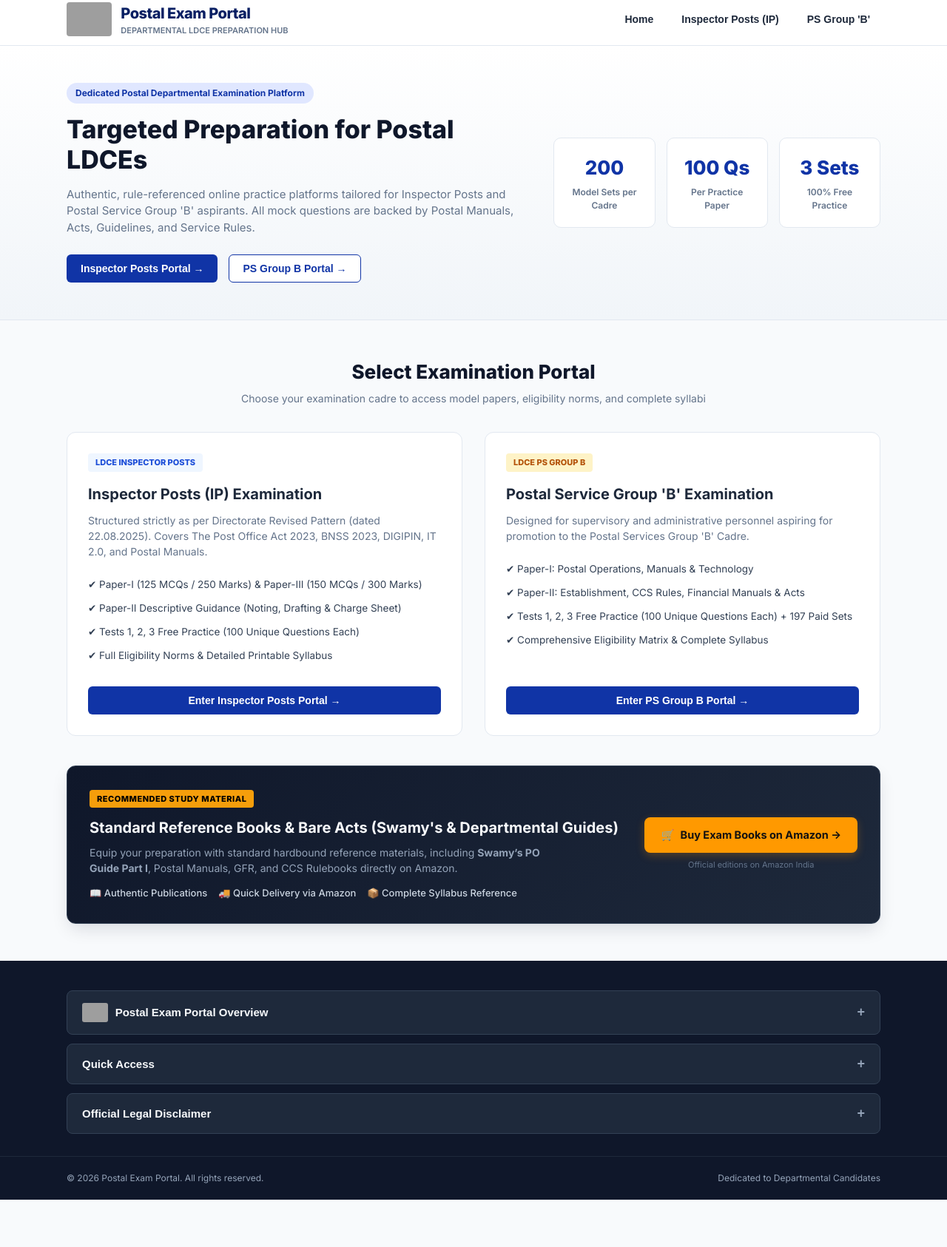
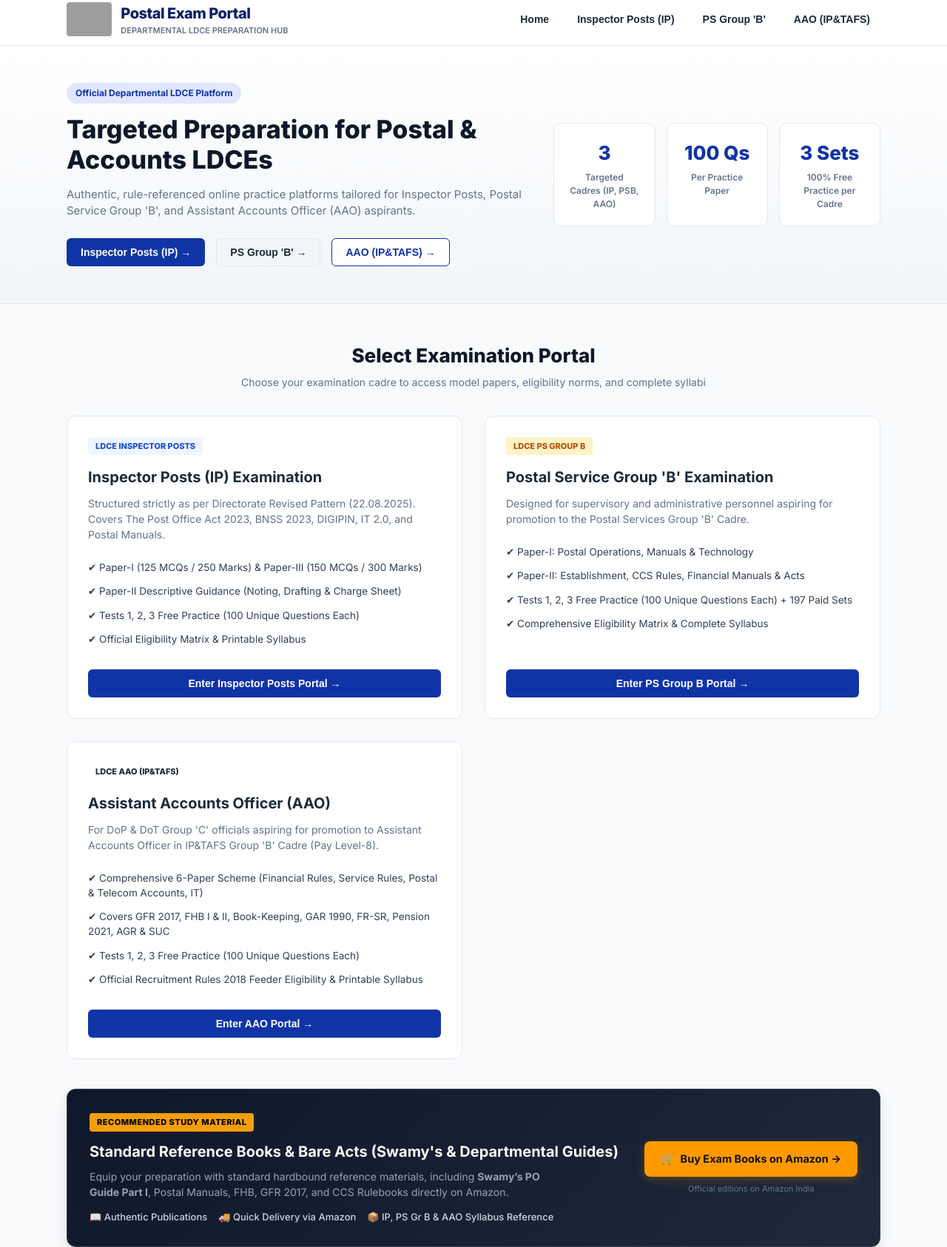
Before and after one commit to saraswat-media/postal-exam-portal, a plain HTML site: page index.html in a window 1280 px wide. Shown: the part 9-1695 px from the top of the page at 74% size. Before the commit the page ends 1631 px from the top, so only its background shows below. Drawn offline with Linux system fonts and the light colour scheme; grey boxes are pictures that could not be loaded.

Commit message:
Update index.html

```diff
--- a/index.html
+++ b/index.html
@@ -11,12 +11,12 @@
 </head>
 <body>
 
-  <!-- Primary Navigation (Mobile & Desktop) -->
+  <!-- Navigation Bar -->
   <header class="navbar">
     <div class="container nav-content">
       <div class="brand-container" onclick="showView('view-home')">
         <div class="brand-logo-wrapper">
-          <img src="Postalexam.png" alt="Postal Exam Portal Logo" class="brand-logo" onerror="this.style.display='none'; document.getElementById('logo-fallback-text').style.display='flex';">
+          <img src="Postalexam.png" alt="Portal Logo" class="brand-logo" onerror="this.style.display='none'; document.getElementById('logo-fallback-text').style.display='flex';">
           <div id="logo-fallback-text" class="logo-fallback-box" style="display: none;">📮</div>
         </div>
         <div class="brand-text">
@@ -29,6 +29,7 @@
         <button class="nav-btn" onclick="showView('view-home')">Home</button>
         <button class="nav-btn" onclick="openExamHub('IPO')">Inspector Posts (IP)</button>
         <button class="nav-btn" onclick="openExamHub('PSB')">PS Group 'B'</button>
+        <button class="nav-btn" onclick="openExamHub('AAO')">AAO (IP&TAFS)</button>
       </nav>
     </div>
   </header>
@@ -40,21 +41,21 @@
     <section class="hero-section">
       <div class="container hero-grid">
         <div class="hero-text">
-          <span class="hero-pill">Dedicated Postal Departmental Examination Platform</span>
-          <h1>Targeted Preparation for Postal LDCEs</h1>
+          <span class="hero-pill">Official Departmental LDCE Platform</span>
+          <h1>Targeted Preparation for Postal & Accounts LDCEs</h1>
           <p>
-            Authentic, rule-referenced online practice platforms tailored for Inspector Posts and Postal Service Group 'B' aspirants.
-            All mock questions are backed by Postal Manuals, Acts, Guidelines, and Service Rules.
+            Authentic, rule-referenced online practice platforms tailored for Inspector Posts, Postal Service Group 'B', and Assistant Accounts Officer (AAO) aspirants.
           </p>
           <div class="hero-actions">
-            <button class="btn btn-primary" onclick="openExamHub('IPO')">Inspector Posts Portal →</button>
-            <button class="btn btn-outline" onclick="openExamHub('PSB')">PS Group B Portal →</button>
+            <button class="btn btn-primary" onclick="openExamHub('IPO')">Inspector Posts (IP) →</button>
+            <button class="btn btn-secondary" onclick="openExamHub('PSB')">PS Group 'B' →</button>
+            <button class="btn btn-outline" onclick="openExamHub('AAO')">AAO (IP&TAFS) →</button>
           </div>
         </div>
         <div class="hero-metrics">
           <div class="metric-card">
-            <h3>200</h3>
-            <p>Model Sets per Cadre</p>
+            <h3>3</h3>
+            <p>Targeted Cadres (IP, PSB, AAO)</p>
           </div>
           <div class="metric-card">
             <h3>100 Qs</h3>
@@ -62,13 +63,13 @@
           </div>
           <div class="metric-card">
             <h3>3 Sets</h3>
-            <p>100% Free Practice</p>
+            <p>100% Free Practice per Cadre</p>
           </div>
         </div>
       </div>
     </section>
 
-    <!-- Main Exam Selection Section -->
+    <!-- Exam Selection Cards -->
     <section class="exam-select-section container">
       <div class="section-heading">
         <h2>Select Examination Portal</h2>
@@ -76,25 +77,25 @@
       </div>
 
       <div class="exam-grid">
-        <!-- Exam Card 1: Inspector Posts -->
+        <!-- Card 1: Inspector Posts -->
         <div class="exam-card">
           <div class="card-badge ip-badge">LDCE Inspector Posts</div>
           <h3>Inspector Posts (IP) Examination</h3>
           <p class="exam-desc">
-            Structured strictly as per Directorate Revised Pattern (dated 22.08.2025). Covers The Post Office Act 2023, BNSS 2023, DIGIPIN, IT 2.0, and Postal Manuals.
+            Structured strictly as per Directorate Revised Pattern (22.08.2025). Covers The Post Office Act 2023, BNSS 2023, DIGIPIN, IT 2.0, and Postal Manuals.
           </p>
           <ul class="exam-features">
             <li>✔ Paper-I (125 MCQs / 250 Marks) & Paper-III (150 MCQs / 300 Marks)</li>
             <li>✔ Paper-II Descriptive Guidance (Noting, Drafting & Charge Sheet)</li>
             <li>✔ Tests 1, 2, 3 Free Practice (100 Unique Questions Each)</li>
-            <li>✔ Full Eligibility Norms & Detailed Printable Syllabus</li>
+            <li>✔ Official Eligibility Matrix & Printable Syllabus</li>
           </ul>
           <div class="card-actions">
             <button class="btn btn-primary full-width" onclick="openExamHub('IPO')">Enter Inspector Posts Portal →</button>
           </div>
         </div>
 
-        <!-- Exam Card 2: Postal Service Group B -->
+        <!-- Card 2: Postal Service Group B -->
         <div class="exam-card">
           <div class="card-badge psb-badge">LDCE PS Group B</div>
           <h3>Postal Service Group 'B' Examination</h3>
@@ -111,21 +112,39 @@
             <button class="btn btn-primary full-width" onclick="openExamHub('PSB')">Enter PS Group B Portal →</button>
           </div>
         </div>
+
+        <!-- Card 3: Assistant Accounts Officer (AAO) -->
+        <div class="exam-card">
+          <div class="card-badge aao-badge">LDCE AAO (IP&TAFS)</div>
+          <h3>Assistant Accounts Officer (AAO)</h3>
+          <p class="exam-desc">
+            For DoP & DoT Group 'C' officials aspiring for promotion to Assistant Accounts Officer in IP&TAFS Group 'B' Cadre (Pay Level-8).
+          </p>
+          <ul class="exam-features">
+            <li>✔ Comprehensive 6-Paper Scheme (Financial Rules, Service Rules, Postal & Telecom Accounts, IT)</li>
+            <li>✔ Covers GFR 2017, FHB I & II, Book-Keeping, GAR 1990, FR-SR, Pension 2021, AGR & SUC</li>
+            <li>✔ Tests 1, 2, 3 Free Practice (100 Unique Questions Each)</li>
+            <li>✔ Official Recruitment Rules 2018 Feeder Eligibility & Printable Syllabus</li>
+          </ul>
+          <div class="card-actions">
+            <button class="btn btn-primary full-width" onclick="openExamHub('AAO')">Enter AAO Portal →</button>
+          </div>
+        </div>
       </div>
 
-      <!-- Amazon Affiliate Showcase Card -->
+      <!-- Amazon Affiliate Card -->
       <div class="affiliate-banner-card">
         <div class="affiliate-content">
           <div class="affiliate-badge">Recommended Study Material</div>
           <h3>Standard Reference Books & Bare Acts (Swamy's & Departmental Guides)</h3>
           <p>
             Equip your preparation with standard hardbound reference materials, including
-            <b>Swamy’s PO Guide Part I</b>, Postal Manuals, GFR, and CCS Rulebooks directly on Amazon.
+            <b>Swamy’s PO Guide Part I</b>, Postal Manuals, FHB, GFR 2017, and CCS Rulebooks directly on Amazon.
           </p>
           <div class="affiliate-perks">
             <span>📖 Authentic Publications</span>
             <span>🚚 Quick Delivery via Amazon</span>
-            <span>📦 Complete Syllabus Reference</span>
+            <span>📦 IP, PS Gr B & AAO Syllabus Reference</span>
           </div>
         </div>
         <div class="affiliate-action">
@@ -146,7 +165,7 @@
   <main id="view-exam-hub" class="page-view hidden">
     <div class="container">
 
-      <!-- Hub Breadcrumb & Navigation -->
+      <!-- Hub Header -->
       <div class="hub-header">
         <button class="btn btn-light" onclick="showView('view-home')">← Back to Portal Home</button>
         <div class="hub-title-block">
@@ -156,7 +175,7 @@
         <div id="user-tier-badge" class="badge">Free Mode: 3 Sets Unlocked</div>
       </div>
 
-      <!-- Hub Tab Controller -->
+      <!-- Hub Tabs -->
       <div class="hub-tabs">
         <button class="tab-btn active" id="tab-btn-tests" onclick="switchHubTab('tests')">📝 Practice Papers (200 Sets)</button>
         <button class="tab-btn" id="tab-btn-eligibility" onclick="switchHubTab('eligibility')">🎓 Cadre Eligibility Details</button>
@@ -167,7 +186,7 @@
       <div class="hub-book-strip no-print">
         <div class="hub-book-text">
           <strong>📚 Need Physical Reference Books for this Syllabus?</strong>
-          <span>Get Swamy's PO Guide Part 1, Postal Manuals, and CCS Rules on Amazon.</span>
+          <span>Get Swamy's Compilations, Postal Accounts Manual, GFR 2017, and CCS Rules on Amazon.</span>
         </div>
         <a href="https://www.amazon.in/s?k=po+guide+part+1+swamy&crid=BATK77KEQ5XN&sprefix=Po+guide%2Caps%2C398&linkCode=ll2&tag=wwwfbcomrsara-21&linkId=6fc5eaa66391a01eb7eb0408caab2411&ref_=as_li_ss_tl"
            target="_blank"
@@ -187,16 +206,12 @@
           </div>
         </div>
 
-        <div id="tests-grid" class="tests-grid">
-          <!-- 200 Cards rendered by JS -->
-        </div>
+        <div id="tests-grid" class="tests-grid"></div>
       </div>
 
       <!-- Tab Content 2: Eligibility Criteria -->
       <div id="hub-tab-eligibility" class="hub-tab-content hidden">
-        <div class="doc-card" id="eligibility-content">
-          <!-- Rendered by app.js -->
-        </div>
+        <div class="doc-card" id="eligibility-content"></div>
       </div>
 
       <!-- Tab Content 3: Syllabus & Print View -->
@@ -223,9 +238,7 @@
             </div>
           </div>
 
-          <div id="syllabus-body">
-            <!-- Full syllabus injected by JS -->
-          </div>
+          <div id="syllabus-body"></div>
 
           <div class="print-footer">
             <p>Official Pattern & Syllabus reference generated via <b>Postal Exam Portal</b> for candidate preparation.</p>
@@ -332,7 +345,7 @@
     </div>
   </div>
 
-  <!-- Professional Platform Footer with Collapsible Sections -->
+  <!-- Professional Footer -->
   <footer class="footer">
     <div class="container footer-accordions">
 
@@ -347,7 +360,7 @@
         </button>
         <div class="footer-acc-body">
           <p>
-            <b>POSTAL EXAM PORTAL</b> is an authentic online testing and digital learning platform designed specifically for Department of Posts personnel preparing for competitive departmental examinations (LDCE IP & PS Group B). It features simulated mock tests, detailed rule-based explanations, and updated syllabus repositories.
+            <b>POSTAL EXAM PORTAL</b> is an authentic online testing and digital learning platform designed specifically for Department of Posts and Department of Telecommunications personnel preparing for competitive departmental examinations (LDCE IP, PS Group B, and AAO IP&TAFS). It features simulated mock tests, detailed rule-based explanations, and updated syllabus repositories.
           </p>
         </div>
       </div>
@@ -362,12 +375,13 @@
           <ul class="footer-links-list">
             <li><a href="javascript:void(0)" onclick="openExamHub('IPO')">Inspector Posts (IP) Portal</a></li>
             <li><a href="javascript:void(0)" onclick="openExamHub('PSB')">Postal Service Group 'B' Portal</a></li>
+            <li><a href="javascript:void(0)" onclick="openExamHub('AAO')">Assistant Accounts Officer (AAO) Portal</a></li>
             <li><a href="javascript:void(0)" onclick="showView('view-home')">Home Dashboard</a></li>
           </ul>
         </div>
       </div>
 
-      <!-- Accordion 3: Official Legal Disclaimer -->
+      <!-- Accordion 3: Legal Disclaimer -->
       <div class="footer-acc-item">
         <button class="footer-acc-header" onclick="toggleFooterAcc(this)">
           <span>Official Legal Disclaimer</span>
@@ -377,10 +391,10 @@
           <div class="disclaimer-text">
             <p>
               <b>Non-Affiliation Notice:</b> Postal Exam Portal is an independent, private educational and self-study practice platform.
-              This portal is <b>NOT</b> affiliated with, sponsored by, or in any way officially connected to the Department of Posts (India Post), the Ministry of Communications, or any Government of India agency.
+              This portal is <b>NOT</b> affiliated with, sponsored by, or in any way officially connected to the Department of Posts (India Post), Department of Telecommunications (DoT), the Ministry of Communications, or any Government of India agency.
             </p>
             <p>
-              Official examination notices, eligibility determinations, recruitment rules, and dates are issued exclusively by the Department of Posts through its official website (indiapost.gov.in). Practice papers provided here are purely simulated mock questions curated for candidate revision and study purposes.
+              Official examination notices, eligibility determinations, recruitment rules, and dates are issued exclusively by the Department of Posts and Department of Telecommunications through official websites (indiapost.gov.in / cgca.gov.in).
             </p>
           </div>
         </div>
```
